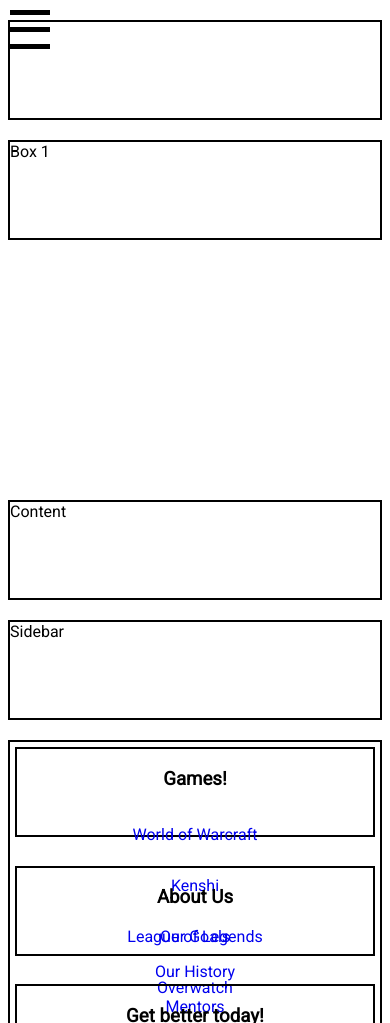
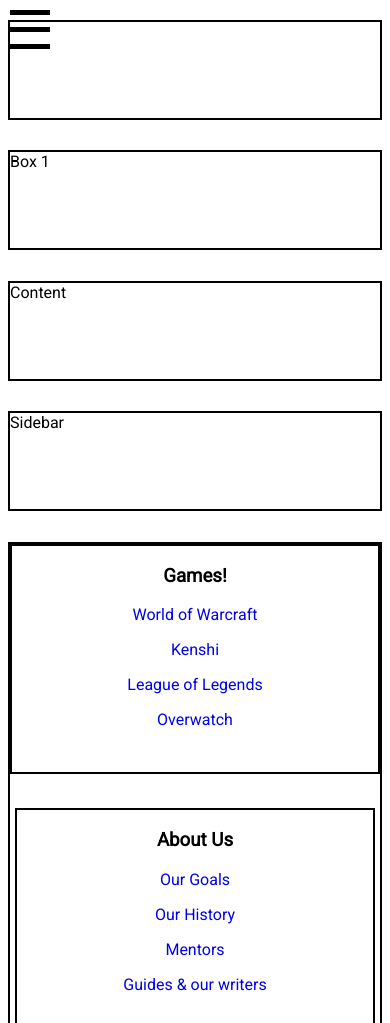
Before and after one commit to wira08/wira08.github.io, a plain HTML site: page index.html in a window 390 px wide. Shown: the top 1023 px of the page. Drawn offline with Linux system fonts and the light colour scheme.

Commit message:
fixed footer container

```diff
--- a/css/main.css
+++ b/css/main.css
@@ -149,10 +149,7 @@ div,
 }
 
 .footer-box1 {
-	display: flex;
-	flex-direction: column;
 	grid-area: i1;
-	margin: 5px;
 }
 
 .footer-box1, a {
@@ -237,8 +234,6 @@ div,
 		grid-template-areas:
 		"header"
 		"box1"
-		"box2"
-		"box3"
 		"main"
 		"sidebar"
 		"footer"
@@ -249,7 +244,7 @@ div,
 	.footer {
 		grid-row-gap: 4%;
 		grid-template-columns: 1fr;
-		grid-template-rows: repeat(4, minmax(100px, 100px));
+		grid-template-rows: repeat(4, minmax(230px, 100px));
 		grid-template-areas:
 		"i1"
 		"i2"
@@ -258,7 +253,7 @@ div,
 	}
 }
 
-/*hide navigation menu*/
+/*hide navigation menu and show hamburger bar*/
 @media only screen and (max-width: 1000px) {
 	.nav-toggle {
 		display: block;
```
